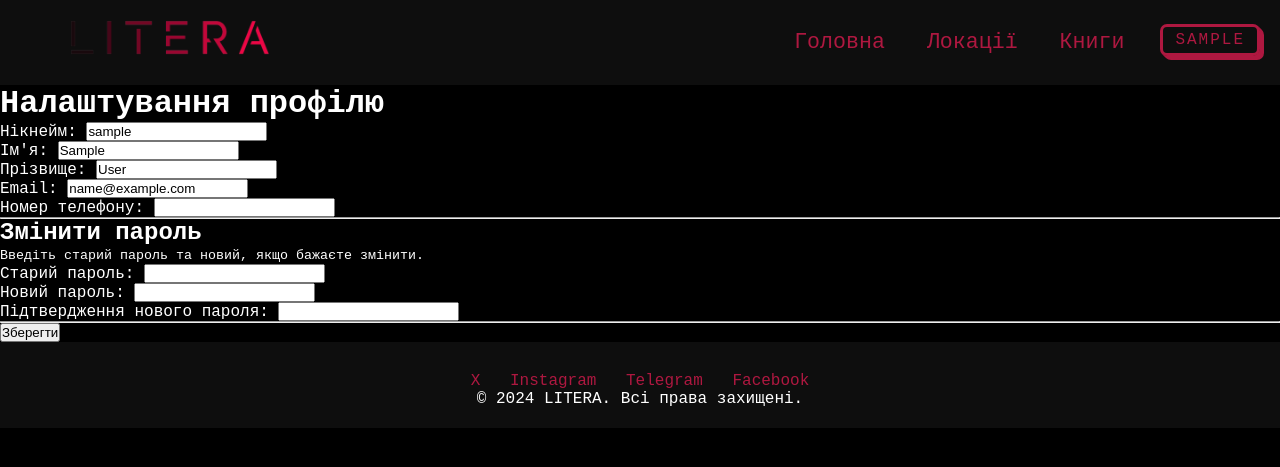
After one commit to MarkianHrytseliakLpnu/WebWizards-Litera-Backend-, a Django app: page /settings/ in a window 1280 px wide. The commit adds this page. Shown: the top 467 px of the page. Run offline with Django 5.2, Linux system fonts and the light colour scheme; the visitor is signed in with stand-in values (Sample User, id 1).

Commit message:
added user page

```diff
--- a/Library/urls.py
+++ b/Library/urls.py
@@ -19,6 +19,6 @@ from django.urls import path, include
 
 urlpatterns = [
     path('admin/', admin.site.urls),
-    path('api/', include('library_app.urls')),
+    # path('api/', include('library_app.urls')),
     path('', include('library_app.urls')),
 ]
--- a/library_app/forms.py
+++ b/library_app/forms.py
@@ -2,6 +2,7 @@ from django import forms
 from django.contrib.auth import get_user_model
 
 User = get_user_model()
+
 
 class RegistrationForm(forms.ModelForm):
     password = forms.CharField(widget=forms.PasswordInput, label="Пароль")
@@ -55,3 +56,77 @@ class LoginForm(forms.Form):
                 cleaned_data['user'] = user
 
         return cleaned_data
+
+
+class UserSettingsForm(forms.ModelForm):
+    """
+    Оновлює поля username, first_name, last_name, email, phone_number.
+    Також дозволяє змінити пароль за умови введення старого.
+    """
+    old_password = forms.CharField(
+        label="Старий пароль",
+        widget=forms.PasswordInput,
+        required=False
+    )
+    new_password1 = forms.CharField(
+        label="Новий пароль",
+        widget=forms.PasswordInput,
+        required=False
+    )
+    new_password2 = forms.CharField(
+        label="Підтвердження нового пароля",
+        widget=forms.PasswordInput,
+        required=False
+    )
+
+    class Meta:
+        model = User
+        fields = ["username", "first_name", "last_name", "email", "phone_number"]
+
+    def __init__(self, user=None, *args, **kwargs):
+        """
+        Зберігаємо request.user, щоб звірити старий пароль при зміні.
+        Якщо instance не передано, то підставимо user як instance.
+        """
+        self.user = user  # це actual користувач із сесії
+        if "instance" not in kwargs and user is not None:
+            kwargs["instance"] = user
+        super().__init__(*args, **kwargs)
+
+    def clean(self):
+        cleaned_data = super().clean()
+        old_password = cleaned_data.get("old_password")
+        new_password1 = cleaned_data.get("new_password1")
+        new_password2 = cleaned_data.get("new_password2")
+
+        # Перевірка зміни пароля лише якщо принаймні одне з нових полів заповнено
+        if new_password1 or new_password2:
+            # Користувач повинен ввести старий пароль
+            if not old_password:
+                self.add_error("old_password", "Потрібно ввести старий пароль.")
+            else:
+                # Перевіряємо, чи старий пароль дійсний
+                if not self.user.check_password(old_password):
+                    self.add_error("old_password", "Старий пароль невірний.")
+
+            # Перевірка співпадіння нового пароля
+            if new_password1 and new_password2 and new_password1 != new_password2:
+                self.add_error("new_password2", "Паролі не співпадають.")
+        return cleaned_data
+
+    def save(self, commit=True):
+        """
+        Зберігає основні дані користувача (username, first_name, last_name, email, phone_number).
+        Якщо нові поля для пароля заповнено, змінює пароль.
+        """
+        user = super().save(commit=False)
+
+        # Якщо користувач ввів новий пароль (і перевірки успішні), оновлюємо його
+        new_password1 = self.cleaned_data.get("new_password1")
+        new_password2 = self.cleaned_data.get("new_password2")
+        if new_password1 and new_password2 and new_password1 == new_password2:
+            user.set_password(new_password1)
+
+        if commit:
+            user.save()
+        return user
--- a/library_app/static/library_app/css/header.css
+++ b/library_app/static/library_app/css/header.css
@@ -62,3 +62,65 @@ nav ul li a:hover {
     background-color: transparent;
     border-radius: 0;
 }
+
+/* Загальний контейнер для користувача */
+.user-menu {
+    position: relative; /* важливо для позиціонування випадаючого меню */
+    display: inline-block; /* щоб меню можна було відображати поруч з іншими <li> */
+}
+
+/* Оформлення нікнейму */
+.user-name {
+    /* потрібно змінити стилі для username (не тут) */
+    color: #ae1840;
+    text-decoration: none;
+    display: block;
+    padding: 6px 12px;
+}
+
+/* Сам випадаючий блок (список із посиланнями) */
+.dropdown-menu {
+    display: none;              /* приховано за замовчуванням */
+    position: absolute;         /* щоб можна було “випасти” нижче нікнейма */
+    top: 90%;                   /* розташування від верхнього краю user-menu */
+    right: 0;                   /* вирівнювання по правій стороні нікнейма */
+    background-color: #1b1b1b;
+    min-width: 120px;           /* ширина списку */
+    box-shadow: 0 2px 8px rgba(255, 0, 0, 0.3); /* легка тінь */
+    border-radius: 5px;
+    z-index: 999;               /* щоб меню було поверх інших елементів */
+    margin-top: 0px;            /* невеликий відступ від нікнейма */
+    padding: 0;
+    list-style: none;
+    opacity: 0;
+    pointer-events: none;
+    transition: opacity 0.2s ease;
+}
+
+/* Елементи списку всередині dropdown */
+.dropdown-menu li {
+    width: 100%;
+}
+
+/* Посилання всередині dropdown */
+.dropdown-menu li a {
+    display: block;
+    padding: 8px 12px;
+    color: #ae1840;
+    text-decoration: none;
+    transition: background-color 0.2s ease;
+    border-radius: 5px;
+}
+
+/* Ховер по кожному пункту меню */
+.dropdown-menu li a:hover {
+    background-color: #0e0e0e;
+    transform: scale(0.98);
+}
+
+/* Коли курсор наводиться на .user-menu, показати список */
+.user-menu:hover .dropdown-menu {
+    display: block;
+    opacity: 1;
+    pointer-events: auto;
+}
--- a/library_app/urls.py
+++ b/library_app/urls.py
@@ -4,7 +4,7 @@ from .views import (
     ReviewListCreateView, ReviewDetailView,
     TradeLogListCreateView, TradeLogDetailView,
     HomeView, BooksView, register_view, login_view,
-    logout_view
+    logout_view, user_settings_view, user_profile_view
 )
 
 urlpatterns = [
@@ -13,6 +13,8 @@ urlpatterns = [
     path('register/', register_view, name='register'),
     path('login/', login_view, name='login'),
     path('logout/', logout_view, name='logout'),
+    path('settings/', user_settings_view, name='user_settings'),
+    path('profile/', user_profile_view, name='user_profile'),
     path('api/books/', BookListCreateView.as_view(), name='book-list-create'),
     path('api/books/<int:pk>/', BookDetailView.as_view(), name='book-detail'),
     path('api/reviews/', ReviewListCreateView.as_view(), name='review-list-create'),
--- a/library_app/views.py
+++ b/library_app/views.py
@@ -8,8 +8,9 @@ from rest_framework.permissions import IsAuthenticatedOrReadOnly
 
 from django.shortcuts import render, redirect
 from django.contrib import messages
-from django.contrib.auth import authenticate, login, logout
-from .forms import RegistrationForm, LoginForm
+from django.contrib.auth import login, logout
+from django.contrib.auth.decorators import login_required
+from .forms import RegistrationForm, LoginForm, UserSettingsForm
 
 from .models import Book, TradeLog, Review
 from .serializers import BookSerializer, TradeLogSerializer, ReviewSerializer
@@ -68,6 +69,31 @@ def logout_view(request):
     logout(request)
     messages.success(request, "Ви вийшли із системи.")
     return redirect('home')
+
+
+@login_required
+def user_settings_view(request):
+    """
+    Сторінка налаштувань профілю: редагування Ім'я, Прізвище, Email,
+    телефон + можливість змінити пароль (старий + два рази новий).
+    """
+    if request.method == "POST":
+        form = UserSettingsForm(user=request.user, data=request.POST)
+        if form.is_valid():
+            form.save()
+            messages.success(request, "Дані успішно оновлено!")
+            return redirect('user_settings')  # або на сторінку профілю / home
+        else:
+            messages.error(request, "Виправте помилки у формі, будь ласка.")
+    else:
+        form = UserSettingsForm(user=request.user)
+
+    return render(request, 'user_settings.html', {'form': form})
+
+
+@login_required
+def user_profile_view(request):
+    return render(request, 'user_profile.html')
 
 
 # ---------- Books Endpoints ----------
--- a/templates/library_app/base.html
+++ b/templates/library_app/base.html
@@ -22,17 +22,20 @@
             <ul>
                 <li><a class="button-49" href="{% url 'home' %}">Головна</a></li>
                 <li><a href="#">Локації</a></li>
-                <li><a href="#">Відгуки</a></li>
                 <li><a href="{% url 'book' %}">Книги</a></li>
-                <li><a href="#">Оренда</a></li>
 
                 {% if user.is_authenticated %}
-                    <li>
-                        <a class="nav-username">
+                    <li class="user-menu">
+                        <a class="button-55 user-name">
                             {{ user.username }}
                         </a>
+                        <!-- Це список, який з’являється при наведенні -->
+                        <ul class="dropdown-menu">
+                            <li><a href="{% url 'user_profile' %}">Профіль</a></li>
+                            <li><a href="{% url 'user_settings' %}">Налаштування</a></li>
+                            <li><a href="{% url 'logout' %}">Вийти</a></li>
+                        </ul>
                     </li>
-                    <li><a class="button-55" href="{% url 'logout' %}">ВИЙТИ</a></li>
                 {% else %}
                     <li><a class="button-55" href="{% url 'login' %}">УВІЙТИ</a></li>
                     <li><a class="button-54" href="{% url 'register' %}">ЗАРЕЄСТРУВАТИСЯ</a></li>
--- /dev/null
+++ b/templates/library_app/user_settings.html
@@ -0,0 +1,93 @@
+{% extends "base.html" %}
+{% load static %}
+
+{% block content %}
+<div class="settings-container">
+    <h1>Налаштування профілю</h1>
+
+    {% if messages %}
+      {% for message in messages %}
+        <div class="alert">{{ message }}</div>
+      {% endfor %}
+    {% endif %}
+
+    <form method="POST">
+        {% csrf_token %}
+
+        <!-- Поля з нашої форми: username, first_name, last_name, email, phone_number -->
+        <div class="form-group">
+            <label for="id_username">Нікнейм:</label>
+            {{ form.username }}
+            {% if form.username.errors %}
+                <div class="error">{{ form.username.errors }}</div>
+            {% endif %}
+        </div>
+
+        <div class="form-group">
+            <label for="id_first_name">Ім'я:</label>
+            {{ form.first_name }}
+            {% if form.first_name.errors %}
+                <div class="error">{{ form.first_name.errors }}</div>
+            {% endif %}
+        </div>
+
+        <div class="form-group">
+            <label for="id_last_name">Прізвище:</label>
+            {{ form.last_name }}
+            {% if form.last_name.errors %}
+                <div class="error">{{ form.last_name.errors }}</div>
+            {% endif %}
+        </div>
+
+        <div class="form-group">
+            <label for="id_email">Email:</label>
+            {{ form.email }}
+            {% if form.email.errors %}
+                <div class="error">{{ form.email.errors }}</div>
+            {% endif %}
+        </div>
+
+        <div class="form-group">
+            <label for="id_phone_number">Номер телефону:</label>
+            {{ form.phone_number }}
+            {% if form.phone_number.errors %}
+                <div class="error">{{ form.phone_number.errors }}</div>
+            {% endif %}
+        </div>
+
+        <hr>
+
+        <!-- Зміна пароля -->
+        <h2>Змінити пароль</h2>
+        <small>Введіть старий пароль та новий, якщо бажаєте змінити.</small>
+
+        <div class="form-group">
+            <label for="id_old_password">Старий пароль:</label>
+            {{ form.old_password }}
+            {% if form.old_password.errors %}
+                <div class="error">{{ form.old_password.errors }}</div>
+            {% endif %}
+        </div>
+
+        <div class="form-group">
+            <label for="id_new_password1">Новий пароль:</label>
+            {{ form.new_password1 }}
+            {% if form.new_password1.errors %}
+                <div class="error">{{ form.new_password1.errors }}</div>
+            {% endif %}
+        </div>
+
+        <div class="form-group">
+            <label for="id_new_password2">Підтвердження нового пароля:</label>
+            {{ form.new_password2 }}
+            {% if form.new_password2.errors %}
+                <div class="error">{{ form.new_password2.errors }}</div>
+            {% endif %}
+        </div>
+
+        <hr>
+
+        <button type="submit" class="btn-save">Зберегти</button>
+    </form>
+</div>
+{% endblock %}
```
Also changed, not shown: templates/library_app/user_profile.html (added, +13 -0 lines).
